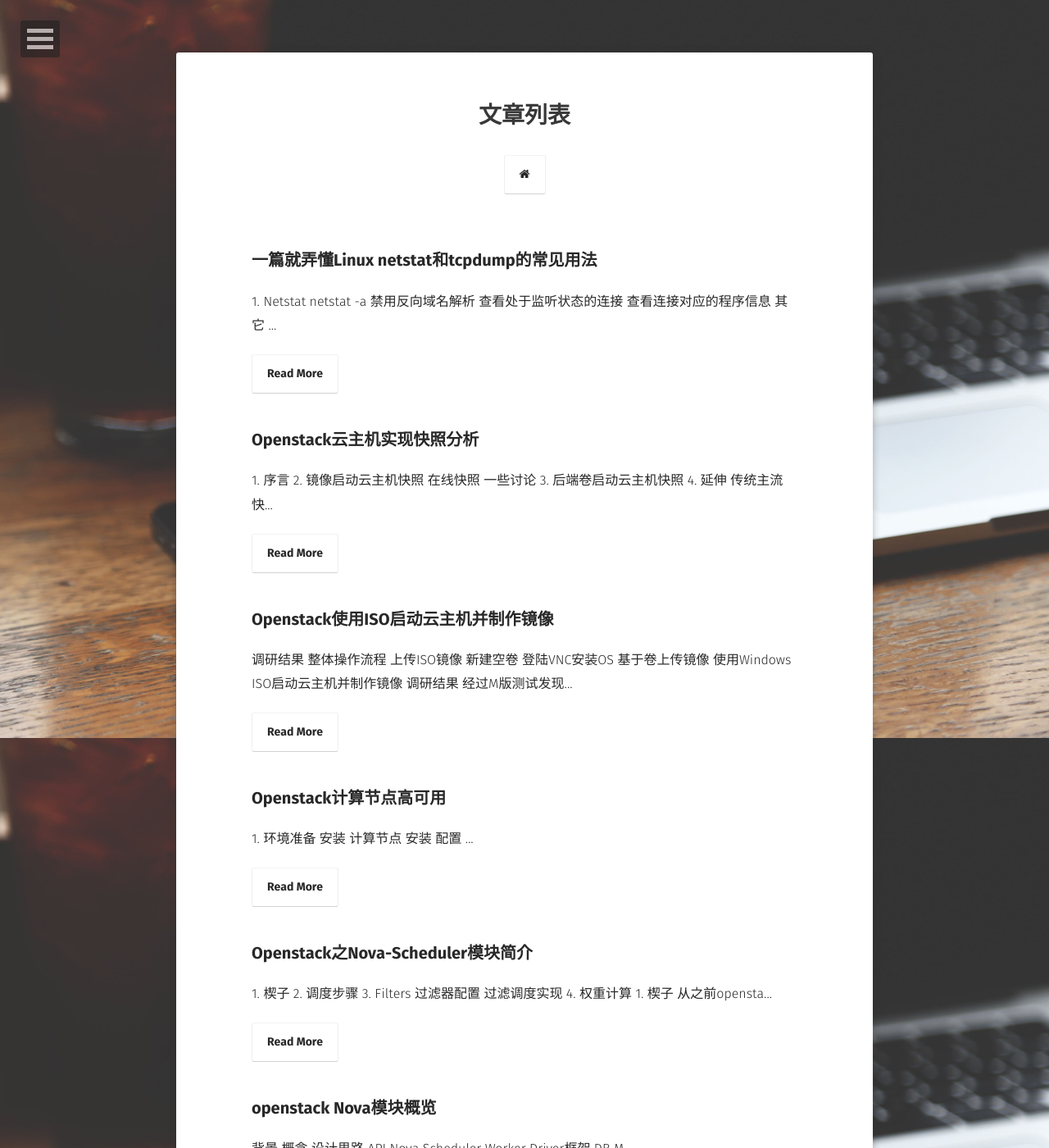
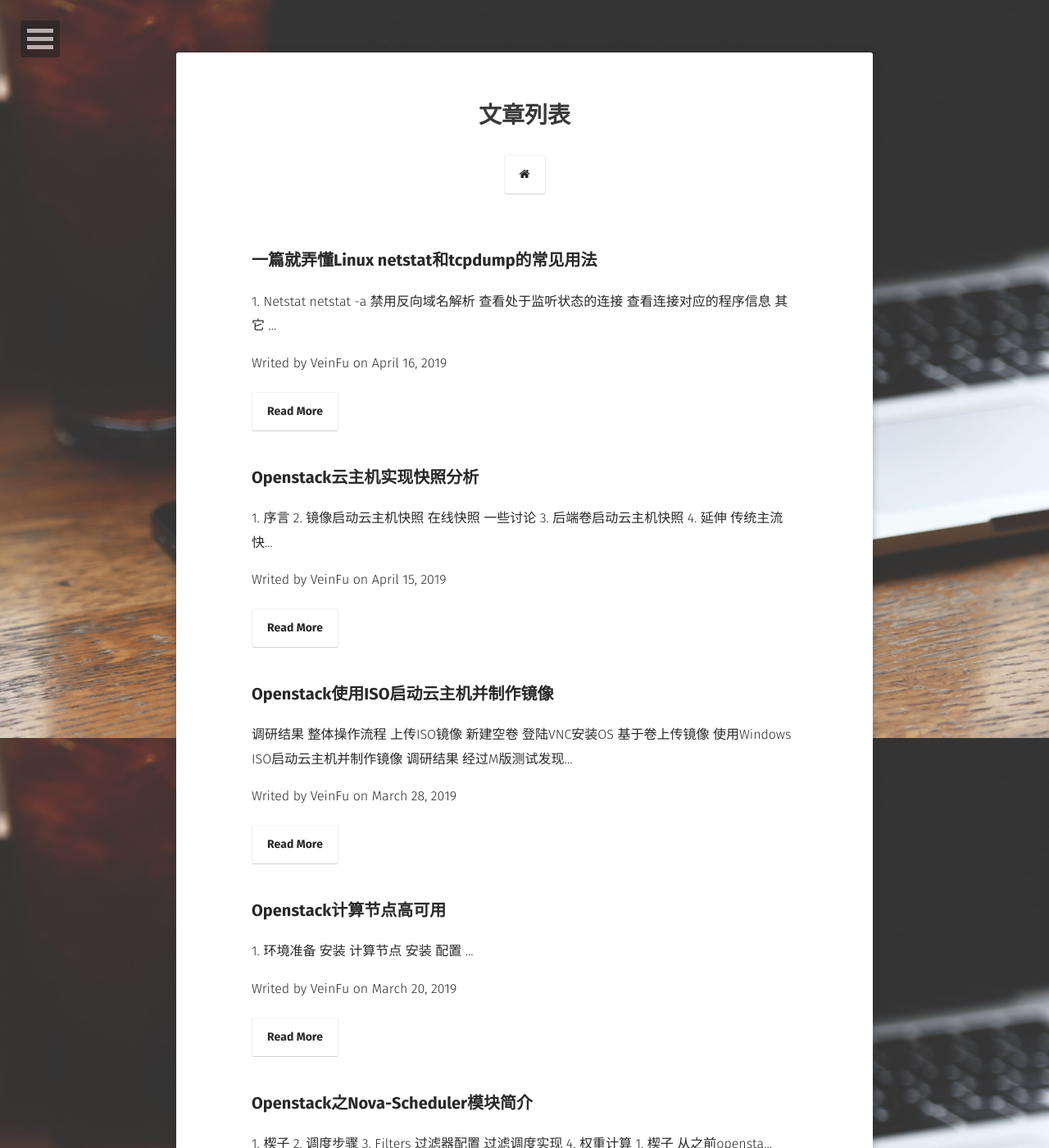
Before and after one commit to VeinFu/VeinFu.github.io, a Jekyll site: the page built from posts/index.md, in a window 1280 px wide and 1400 px high. Shown: the whole window at 82% size. Built offline with Jekyll 4.4.1, drawn with Linux system fonts in a browser that asks for light colours; some web fonts are replaced; comment, search, counter and statistics services are not loaded; some of the changed text lies outside the part shown.

Commit message:
给博客摘要下边加一行：作者及博客日期说明

```diff
--- a/_config.yml
+++ b/_config.yml
@@ -2,6 +2,7 @@
 title:              VeinFu的技术博客
 bio:                '不积跬步无以至千里，不积小流无以成江河'
 description:        "目前从事云计算相关的工作，主要针对私有云场景的开发，专注Openstack订制化功能的开发及实施，欢迎广大程序爱好者一起沟通共同进步。"
+username:           VeinFu
 reading_time:       true
 words_per_minute:   200
 logo:               'assets/img/mumu.png'
--- a/_layouts/post-list.html
+++ b/_layouts/post-list.html
@@ -28,6 +28,7 @@
                         <li class="wow fadeInLeft" data-wow-duration="1.5s">
                             <a class="entry-title" href="{{ site.url }}{{ post.url }}" title="{{ post.title }}">{{ post.title }}</a>
                             <p>{{ post.content | strip_html | truncate:100 }}</p>
+                            <p class="post-meta">Writed by {{ site.username }} on {{ post.date | date: "%B %-d, %Y" }}</p>
                             <a href="{{ site.url }}{{ post.url }}" class="btn zoombtn" title="{{ post.title }}">Read More</a>
                         </li>
                     </ul>
```
